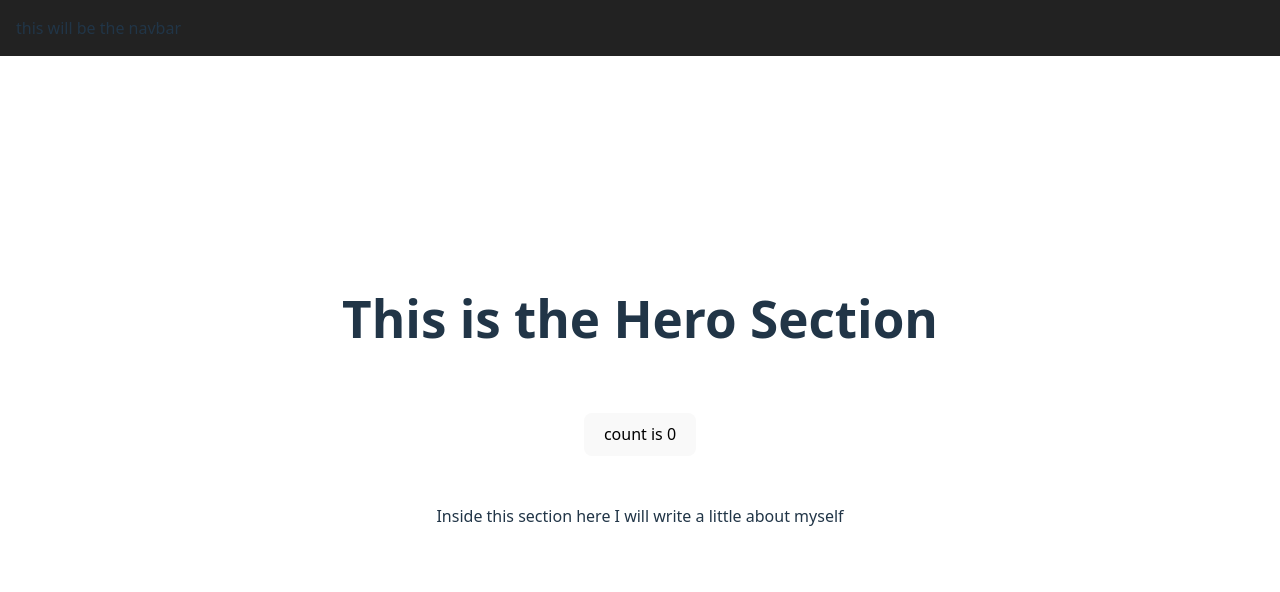
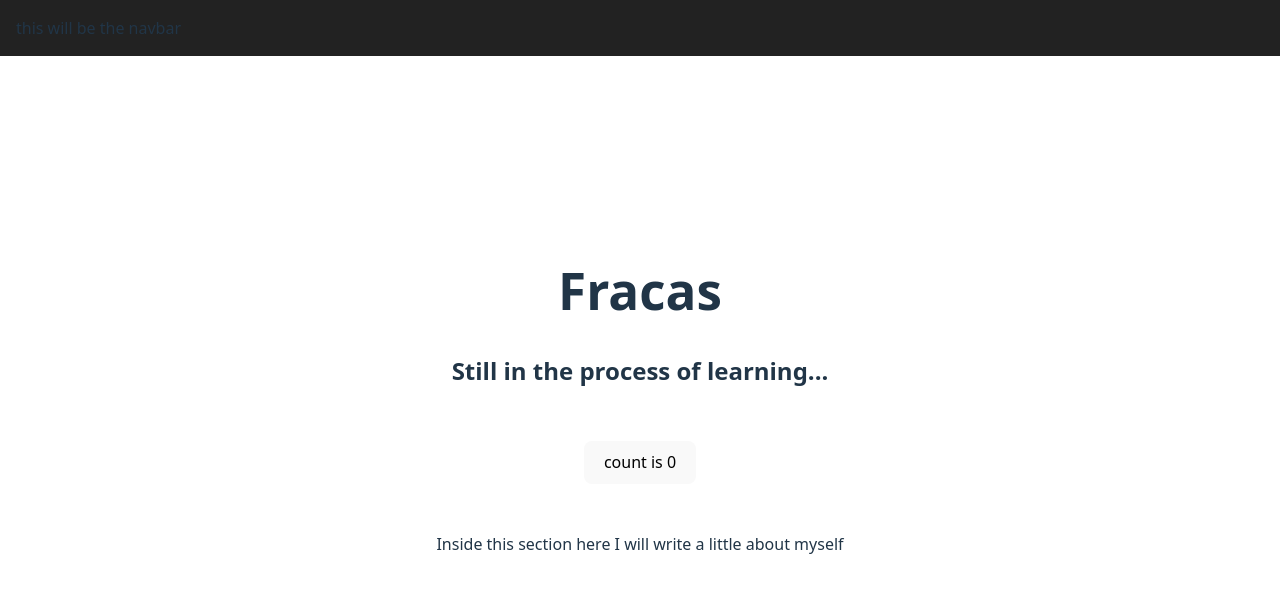
Before and after one commit to Fr4cas/fracas-app, a React (Vite) app: page / in a window 1280 px wide. Shown: the top 592 px of the page. Built offline with nearby package versions, Linux system fonts and the light colour scheme.

Commit message:
feat: update Hero section content

```diff
--- a/src/components/Hero.jsx
+++ b/src/components/Hero.jsx
@@ -1,7 +1,8 @@
 function Hero() {
-    return(
+    return (
         <>
-        <h1>This is the Hero Section</h1>
+            <h1>Fracas</h1>
+            <h2>Still in the process of learning...</h2>
         </>
     )
 }
```
